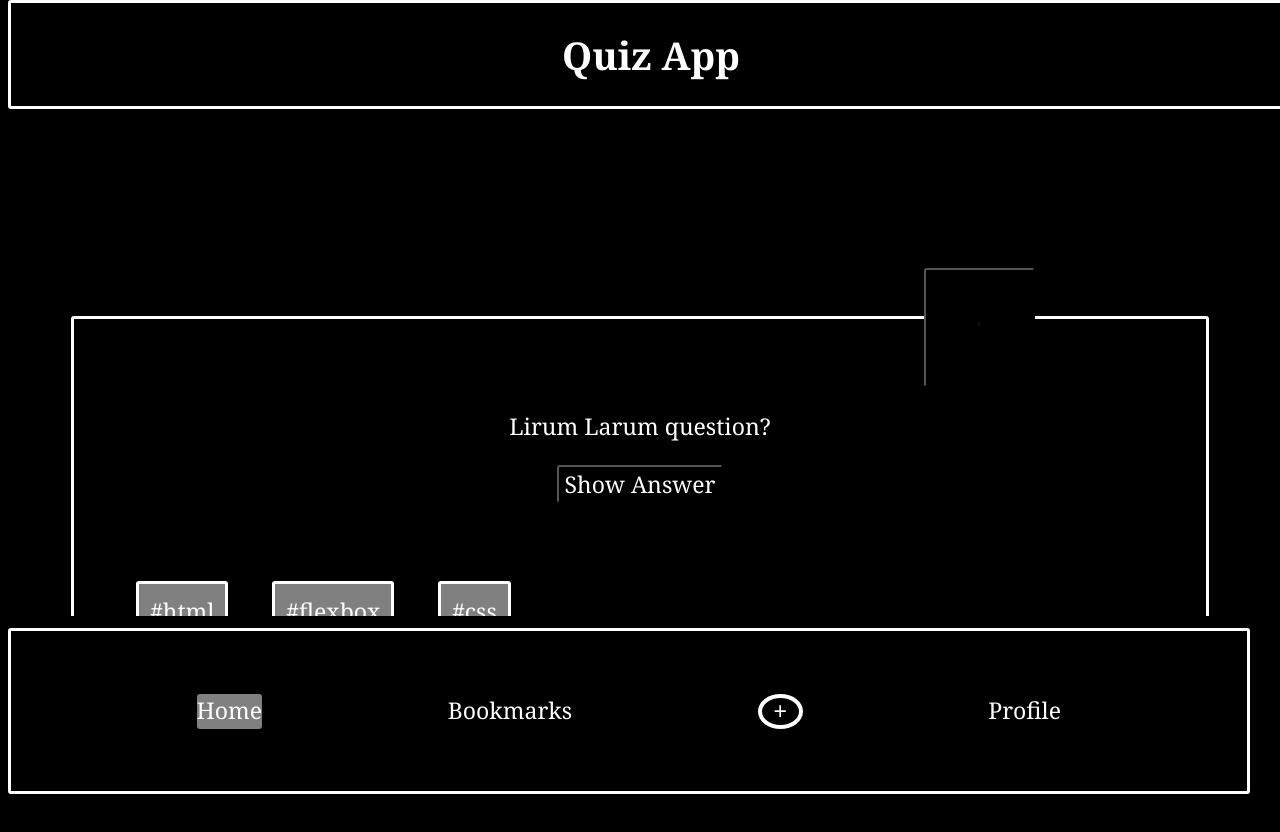
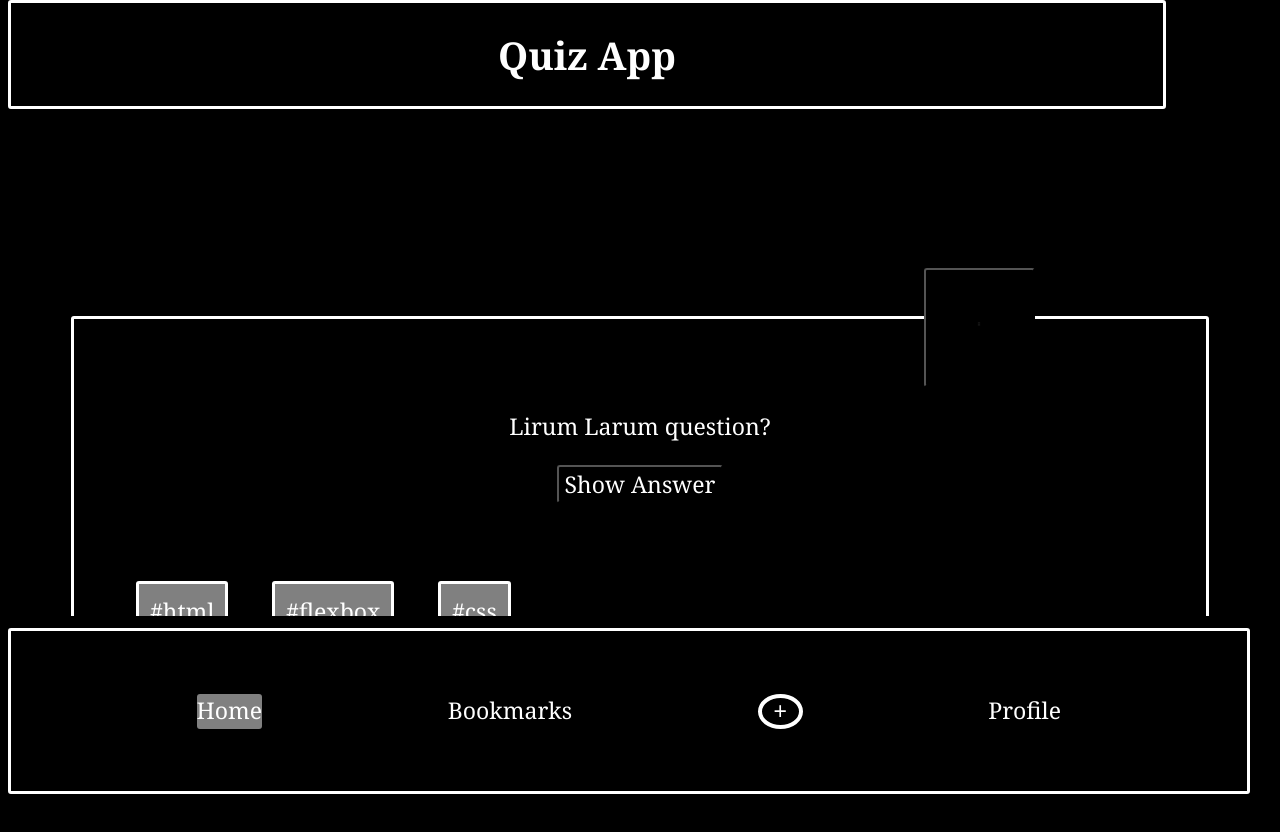
Before and after one commit to BenRodProd/quiz-app, a plain HTML site: page index.html in a window 1280 px wide. Drawn offline with Linux system fonts and the light colour scheme.

```diff
--- a/css/styles.css
+++ b/css/styles.css
@@ -9,12 +9,14 @@ a {
   text-decoration: none;
 }
 header {
-  display: flexbox;
+  display: flex;
 
   position: fixed;
   top: 0;
-
-  width: 100%;
+  justify-self: center;
+  align-self: center;
+  width: 90%;
+  align-items: center;
   justify-content: center;
   z-index: 5;
   border: 3px solid;
```
Also changed, not shown: js/form.js (+1 -7 lines).
